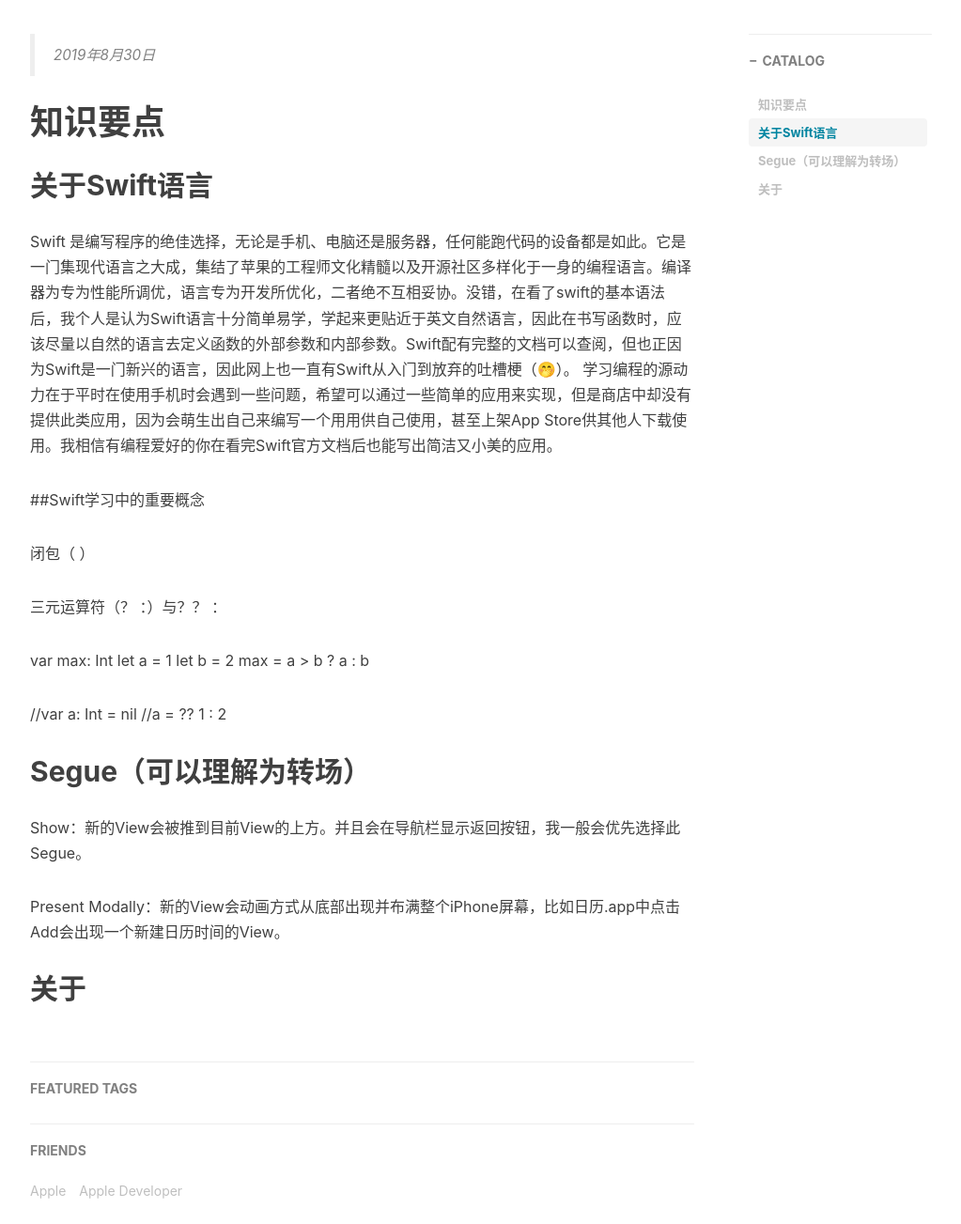
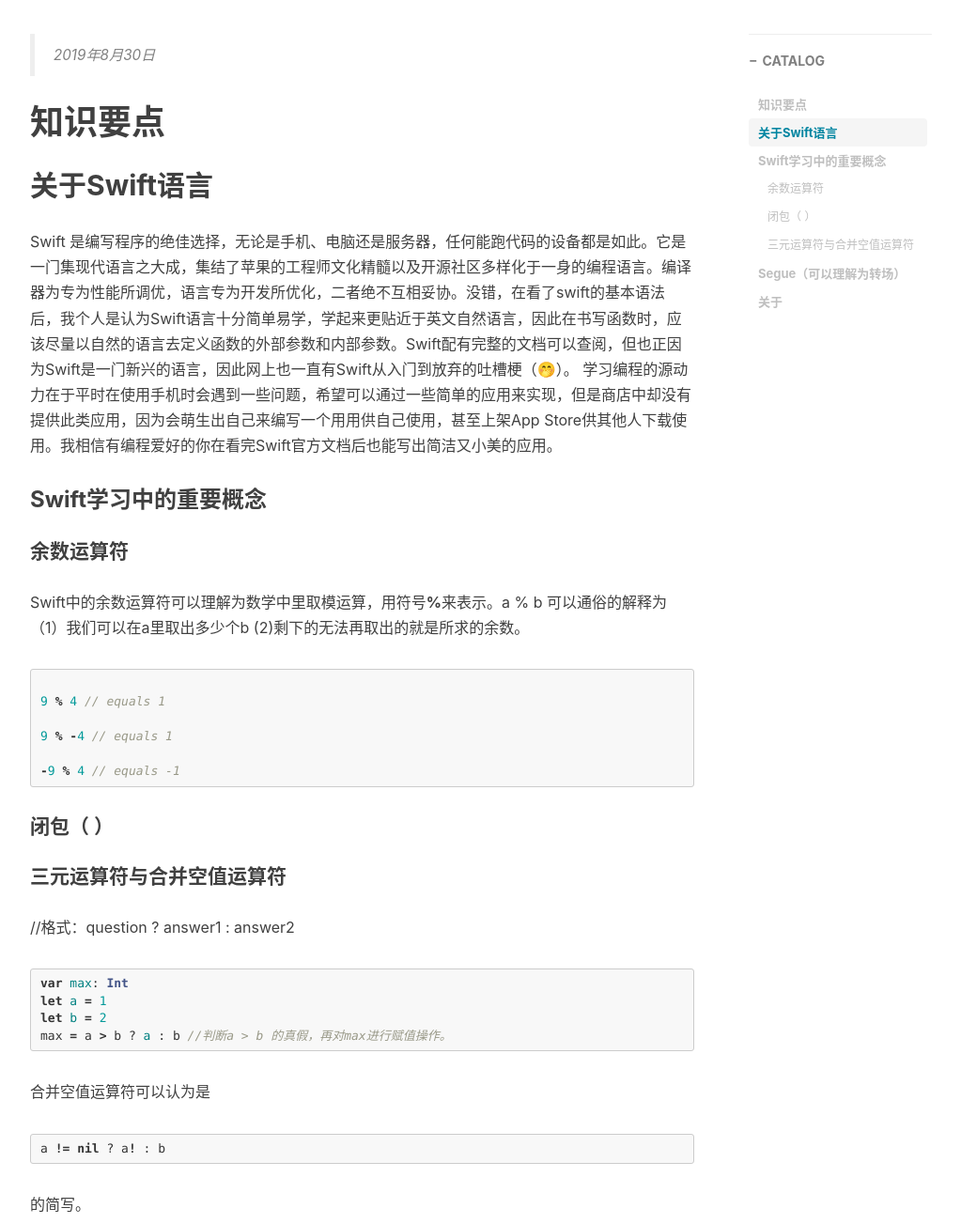
Before and after one commit to iamtaoli/iamtaoli.github.io, a Jekyll site: the page built from _posts/2019-09-01-Swift学习心得及重难点.md, in a window 1280 px wide and 1400 px high, scrolled down 430 px, cut to the strip 97-1400 px from the top of the window. Shown: the whole strip at 94% size, without its empty margins (233-1256 px from the left). Built offline with Jekyll 4.4.1, drawn with Linux system fonts in a browser that asks for light colours; nearby versions of some CDN libraries; comment, search, counter and statistics services are not loaded; some of the changed text lies outside the part shown.

Commit message:
Update 2019-09-01-Swift学习心得及重难点.md

````diff
--- a/_posts/2019-09-01-Swift学习心得及重难点.md
+++ b/_posts/2019-09-01-Swift学习心得及重难点.md
@@ -21,24 +21,58 @@
   Swift 是编写程序的绝佳选择，无论是手机、电脑还是服务器，任何能跑代码的设备都是如此。它是一门集现代语言之大成，集结了苹果的工程师文化精髓以及开源社区多样化于一身的编程语言。编译器为专为性能所调优，语言专为开发所优化，二者绝不互相妥协。没错，在看了swift的基本语法后，我个人是认为Swift语言十分简单易学，学起来更贴近于英文自然语言，因此在书写函数时，应该尽量以自然的语言去定义函数的外部参数和内部参数。Swift配有完整的文档可以查阅，但也正因为Swift是一门新兴的语言，因此网上也一直有Swift从入门到放弃的吐槽梗（🤭）。
   学习编程的源动力在于平时在使用手机时会遇到一些问题，希望可以通过一些简单的应用来实现，但是商店中却没有提供此类应用，因为会萌生出自己来编写一个用用供自己使用，甚至上架App Store供其他人下载使用。我相信有编程爱好的你在看完Swift官方文档后也能写出简洁又小美的应用。
 
-##Swift学习中的重要概念
+### Swift学习中的重要概念
 
-闭包（ ）
+#### 余数运算符
 
-三元运算符（？ ：）与？？ ：
+  Swift中的余数运算符可以理解为数学中里取模运算，用符号**%**来表示。a % b 可以通俗的解释为（1）我们可以在a里取出多少个b (2)剩下的无法再取出的就是所求的余数。
 
+```swift
+
+9 % 4 // equals 1
+
+9 % -4 // equals 1
+
+-9 % 4 // equals -1
+```
+
+
+
+#### 闭包（ ）
+
+#### 三元运算符与合并空值运算符
+
+//格式：question ? answer1 : answer2
+
+```swift
 var max: Int
 let a = 1
 let b = 2
-max = a > b ? a : b
+max = a > b ? a : b //判断a > b 的真假，再对max进行赋值操作。
+```
 
-//var a: Int = nil
-//a = ?? 1 : 2
+  合并空值运算符可以认为是
+
+```swift
+a != nil ? a! : b
+```
+
+的简写。
+
+//格式
+
+```
+var a: Int?
+var b = 1
+var max = a ?? b
+```
+
+
 
 ## Segue（可以理解为转场）
 
-Show：新的View会被推到目前View的上方。并且会在导航栏显示返回按钮，我一般会优先选择此Segue。
+  Show：新的View会被推到目前View的上方。并且会在导航栏显示返回按钮，我一般会优先选择此Segue。
 
-Present Modally：新的View会动画方式从底部出现并布满整个iPhone屏幕，比如日历.app中点击Add会出现一个新建日历时间的View。
+  Present Modally：新的View会动画方式从底部出现并布满整个iPhone屏幕，比如日历.app中点击Add会出现一个新建日历时间的View。
 
 ## 关于
````
Also changed, not shown: other parts of _posts/2019-09-01-Swift学习心得及重难点.md (+2 -2 lines).
